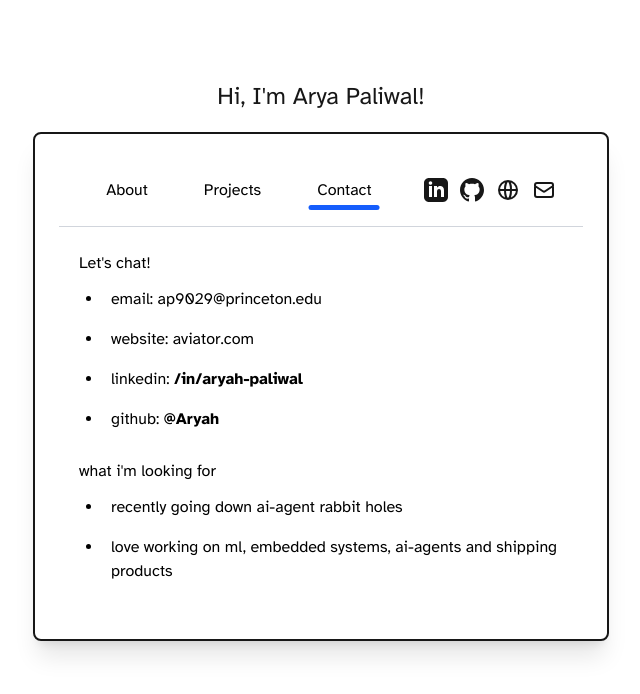
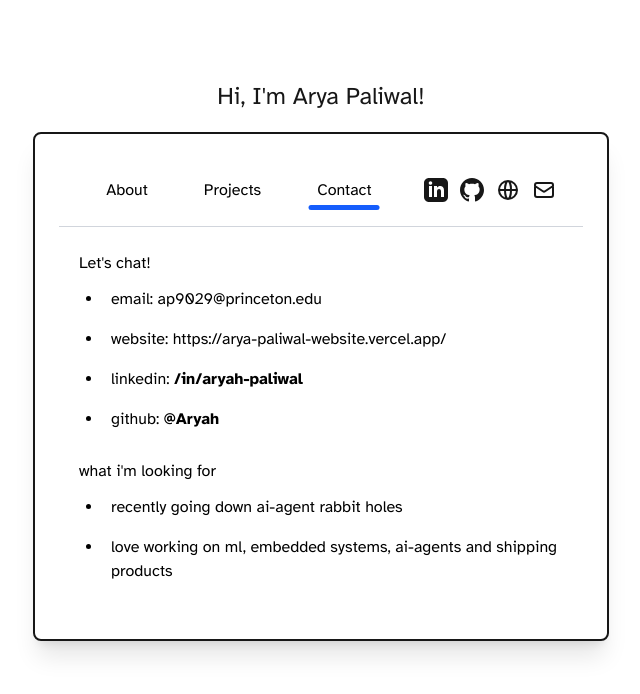
Before and after one commit to AryahP/Arya-Paliwal-Website, a Next.js app: page / in a window 1280 px wide. Both pictures are taken after a click on the button "Contact". Shown: the top 694 px of the page, without its empty margins (319-959 px from the left). Built offline with nearby package versions, Linux system fonts and the light colour scheme.

Commit message:
bolding links for website and email

```diff
--- a/app/page.tsx
+++ b/app/page.tsx
@@ -222,7 +222,7 @@ export default function Home() {
                     email: ap9029@princeton.edu
                   </li>
                   <li className="hover:bg-gray-100 p-2 rounded transition-colors cursor-pointer">
-                    website: aviator.com
+                    website: https://arya-paliwal-website.vercel.app/
                   </li>
                   <li className="hover:bg-gray-100 p-2 rounded transition-colors cursor-pointer">
                     linkedin: <a href="https://www.linkedin.com/in/aryah-paliwal" target="_blank" rel="noopener noreferrer" className="text-black font-semibold hover:underline">/in/aryah-paliwal</a>
```
